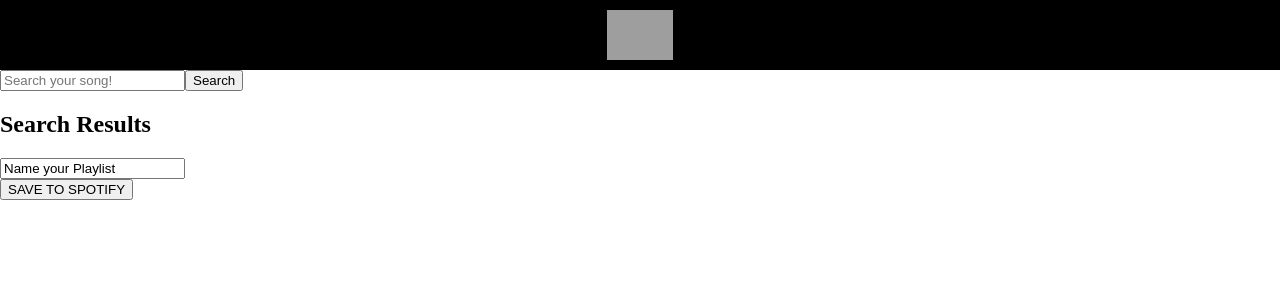
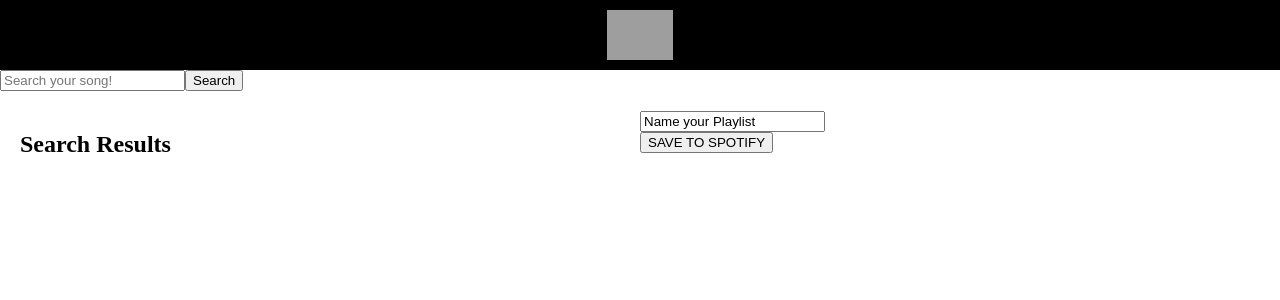
Before and after one commit to buzz1675/spotify, a React (Create React App) app: page / in a window 1280 px wide. Shown: the top 300 px of the page. Built offline with nearby package versions, Linux system fonts and the light colour scheme; grey boxes are pictures that could not be loaded.

Commit message:
make the two panels side by side

```diff
--- a/src/components/App/App.css
+++ b/src/components/App/App.css
@@ -12,3 +12,9 @@ img.logo{
     height: 50px;
 
 }
+
+.Main_App{
+    display: flex;
+    flex-wrap: wrap;
+    margin: 20px;
+}
--- a/src/components/Playlist/Playlist.css
+++ b/src/components/Playlist/Playlist.css
@@ -0,0 +1,3 @@
+div.playlist{
+    width: 50%;
+}
--- a/src/components/SearchResults/SearchResults.css
+++ b/src/components/SearchResults/SearchResults.css
@@ -0,0 +1,4 @@
+.searchResults{
+    width: 50%;
+
+}
--- a/src/components/SearchResults/SearchResults.js
+++ b/src/components/SearchResults/SearchResults.js
@@ -1,9 +1,10 @@
 import React from 'react';
 import TrackList from '../TrackList/TrackList';
+import './SearchResults.css'
 
 const SearchResults = (props) => {
   return (
-    <div>
+    <div className='searchResults'>
       <h2>Search Results</h2>
       <TrackList tracks={props.tracks} onAdd={props.onAdd}/>
     </div>
```
